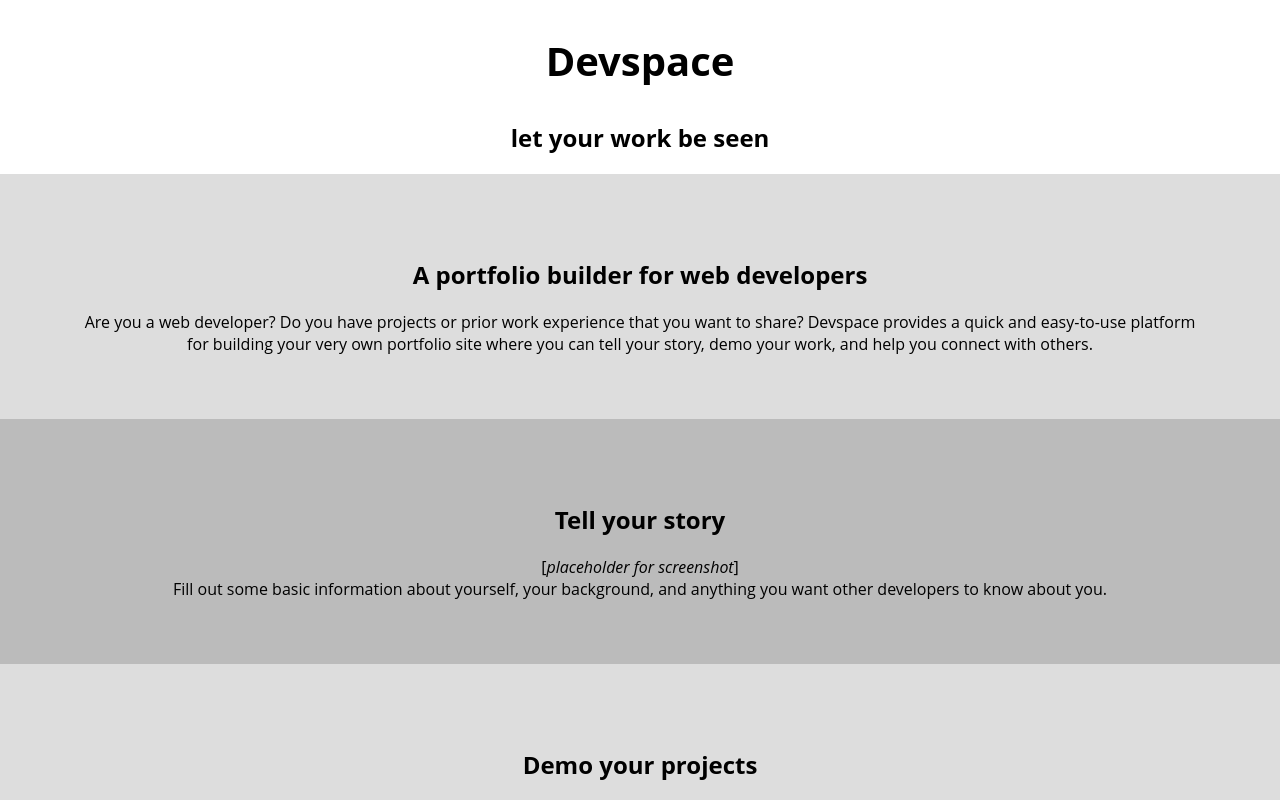
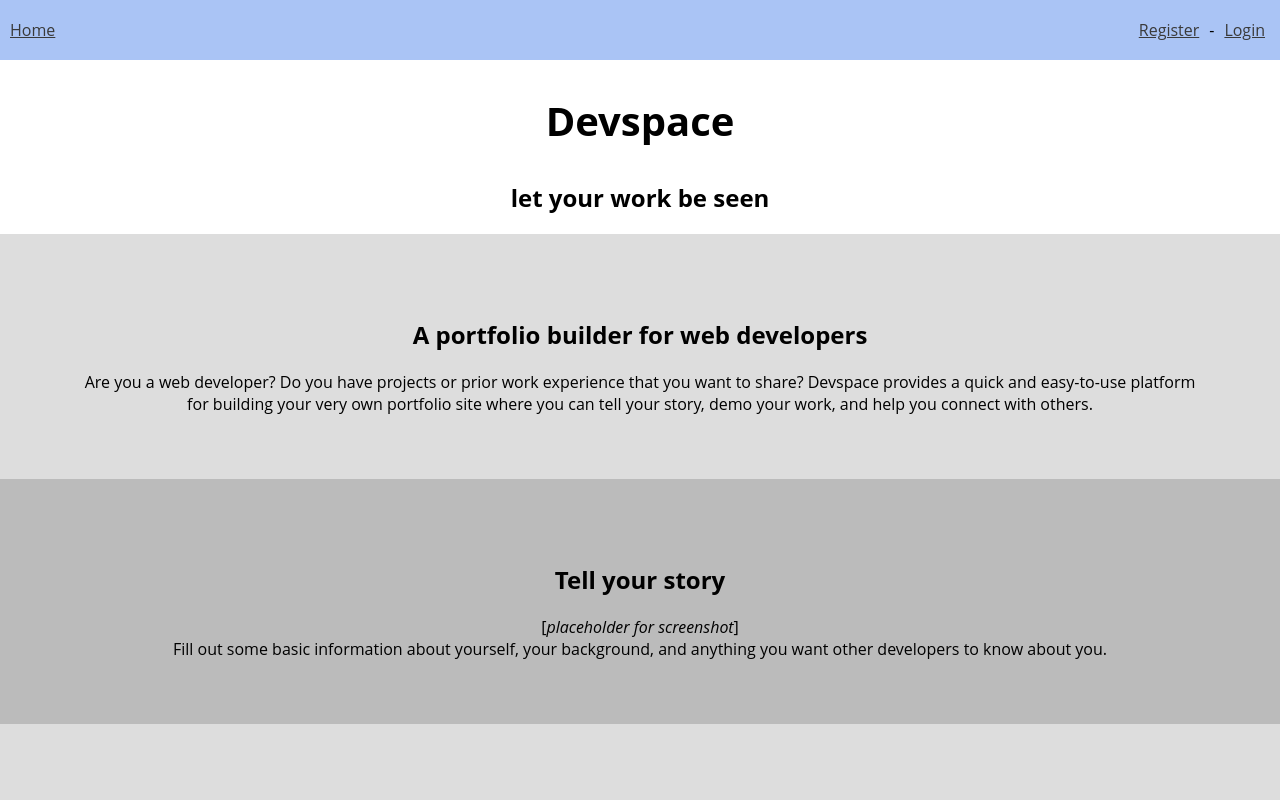
Before and after one commit to ryanjeske14/devspace, a React (Create React App) app: page / in a window 1280 px wide. Shown: the top 800 px of the page. Built offline with nearby package versions, Linux system fonts and the light colour scheme.

Commit message:
added header component

```diff
--- a/src/Components/App/App.js
+++ b/src/Components/App/App.js
@@ -1,6 +1,7 @@
 import React, { Component } from "react";
 import { Route, Switch } from "react-router-dom";
 import AppContext from "../../AppContext";
+import Header from "../Header/Header";
 import LandingPage from "../LandingPage/LandingPage";
 import Dashboard from "../Dashboard/Dashboard";
 import LoginPage from "../../routes/LoginPage/LoginPage";
@@ -112,6 +113,9 @@ class App extends Component {
 
     return (
       <AppContext.Provider value={contextValue}>
+        <header>
+          <Header />
+        </header>
         <main className="App" role="main">
           <Switch>
             <Route exact path={"/"} component={LandingPage} />
--- /dev/null
+++ b/src/Components/Header/Header.css
@@ -0,0 +1,66 @@
+.Header {
+  height: 60px;
+  display: flex;
+  justify-content: space-between;
+  background-color: rgb(170, 196, 245);
+}
+
+.Header a {
+  color: #3a3a3a;
+  /* text-decoration: none; */
+}
+
+.not-logged-in {
+  display: flex;
+  flex-direction: column;
+  margin: auto 15px auto 0;
+}
+
+.not-logged-in .Hyph {
+  display: none;
+}
+
+.logged-in {
+  display: flex;
+  flex-direction: column;
+  margin: auto 15px auto 0;
+}
+
+.logged-in .Hyph {
+  display: none;
+}
+
+.logo {
+  margin: auto 10px;
+}
+
+.logo img {
+  width: 80%;
+  margin-top: 5px;
+}
+
+@media screen and (min-width: 450px) {
+  .Header {
+    align-items: baseline;
+  }
+
+  .not-logged-in {
+    flex-direction: row;
+    margin: auto 15px auto 0;
+  }
+
+  .logged-in .Hyph {
+    display: initial;
+  }
+
+  .logged-in {
+    flex-direction: row;
+    margin: auto 15px auto 0;
+  }
+
+  .not-logged-in .Hyph {
+    display: initial;
+  }
+
+
+}
--- /dev/null
+++ b/src/Components/Header/Header.js
@@ -0,0 +1,57 @@
+import React, { Component } from "react";
+import { Link } from "react-router-dom";
+import { Hyph } from "../Utils/Utils";
+import AppContext from "../../AppContext";
+import TokenService from "../../services/token-service";
+import IdleService from "../../services/idle-service";
+import "./Header.css";
+
+export default class Header extends Component {
+  static contextType = AppContext;
+
+  handleLogoutClick = async () => {
+    TokenService.clearAuthToken();
+    // when logging out, clear the callbacks to the refresh api and idle auto logout
+    TokenService.clearCallbackBeforeExpiry();
+    IdleService.unRegisterIdleResets();
+    await this.context.setLoggedIn();
+    await this.context.setUser({});
+  };
+
+  renderLogoutLink() {
+    return (
+      <div className="logged-in">
+        <Link to="/dashboard">Dashboard</Link>
+        <Hyph />
+        <Link onClick={this.handleLogoutClick} to="/">
+          Logout
+        </Link>
+      </div>
+    );
+  }
+
+  renderLoginLink() {
+    return (
+      <div className="not-logged-in">
+        <Link to="/register">Register</Link>
+        <Hyph />
+        <Link to="/login">Login</Link>
+      </div>
+    );
+  }
+
+  render() {
+    const destination = this.context.loggedIn ? "/dashboard" : "/";
+
+    return (
+      <nav className="Header">
+        <div className="logo">
+          <Link to={destination}>Home</Link>
+        </div>
+        {this.context.loggedIn
+          ? this.renderLogoutLink()
+          : this.renderLoginLink()}
+      </nav>
+    );
+  }
+}
```
Also changed, not shown: 1 other file (tests, documents, lock files or other folders).
